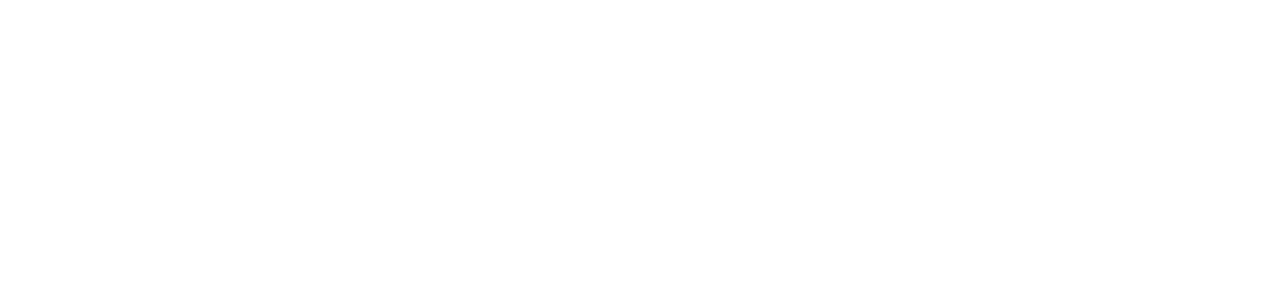
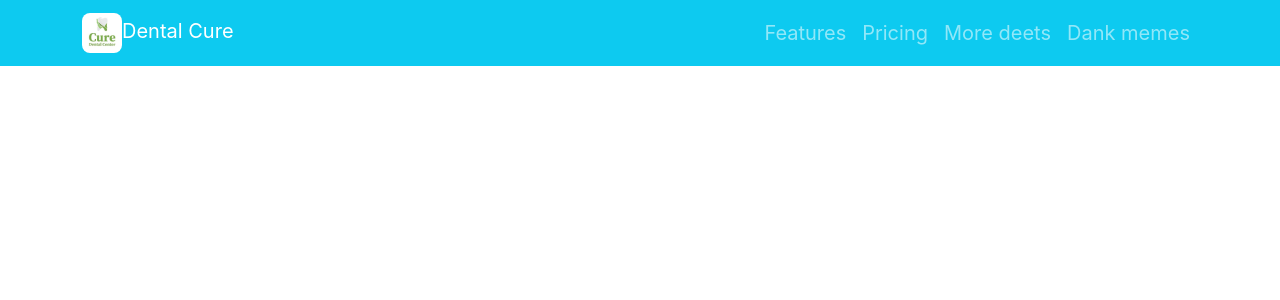
Before and after one commit to khaled39ab/Dental-Cure-Independent-Service-Provider, a React (Create React App) app: page / in a window 1280 px wide. Shown: the top 300 px of the page. Built offline with nearby package versions, Linux system fonts and the light colour scheme.

Commit message:
created header component

```diff
--- a/public/index.html
+++ b/public/index.html
@@ -1,15 +1,15 @@
 <!DOCTYPE html>
 <html lang="en">
+
 <head>
   <meta charset="utf-8" />
   <link rel="icon" href="%PUBLIC_URL%/favicon.ico" />
   <meta name="viewport" content="width=device-width, initial-scale=1" />
   <meta name="theme-color" content="#000000" />
-    <meta
-      name="description"
-      content="Web site created using create-react-app"
-    />
+  <meta name="description" content="Web site created using create-react-app" />
   <link rel="apple-touch-icon" href="%PUBLIC_URL%/logo192.png" />
+  <link rel="stylesheet" href="https://cdn.jsdelivr.net/npm/bootstrap@5.1.3/dist/css/bootstrap.min.css"
+    integrity="sha384-1BmE4kWBq78iYhFldvKuhfTAU6auU8tT94WrHftjDbrCEXSU1oBoqyl2QvZ6jIW3" crossorigin="anonymous" />
   <!--
       manifest.json provides metadata used when your web app is installed on a
       user's mobile device or desktop. See https://developers.google.com/web/fundamentals/web-app-manifest/
@@ -26,6 +26,7 @@
     -->
   <title>React App</title>
 </head>
+
 <body>
   <noscript>You need to enable JavaScript to run this app.</noscript>
   <div id="root"></div>
@@ -40,4 +41,5 @@
       To create a production bundle, use `npm run build` or `yarn build`.
     -->
 </body>
+
 </html>
--- a/src/App.js
+++ b/src/App.js
@@ -1,9 +1,10 @@
 import './App.css';
+import Header from './Pages/Shared/Header/Header';
 
 function App() {
   return (
-    <div className="App">
-
+    <div>
+     <Header></Header>
     </div>
   );
 }
--- /dev/null
+++ b/src/Pages/Shared/Header/Header.js
@@ -0,0 +1,29 @@
+import React from 'react';
+import { Navbar, Container, Nav } from 'react-bootstrap';
+import logo from '../../../images/logo.png'
+
+const Header = () => {
+    return (
+        <Navbar sticky='top' className='fs-5 fw-semibold text-white' collapseOnSelect expand="lg" bg="info" variant="dark">
+            <Container>
+                <Navbar.Brand href="#home">
+                    <img style={{borderRadius:'8px'}} src={logo} alt="" />
+                    <span>Dental Cure</span>
+                </Navbar.Brand>
+                <Navbar.Toggle aria-controls="responsive-navbar-nav" />
+                <Navbar.Collapse id="responsive-navbar-nav">
+                    <Nav className="me-auto">
+                    </Nav>
+                    <Nav>
+                        <Nav.Link href="#features">Features</Nav.Link>
+                        <Nav.Link href="#pricing">Pricing</Nav.Link>
+                        <Nav.Link href="#deets">More deets</Nav.Link>
+                        <Nav.Link href="#memes">Dank memes</Nav.Link>
+                    </Nav>
+                </Navbar.Collapse>
+            </Container>
+        </Navbar>
+    );
+};
+
+export default Header;
```
Also changed, not shown: src/Pages/Home/Home/Home.js (added, +11 -0 lines), src/images/logo-removebg-preview.png (added), src/images/logo.png (added). Lines whose indentation alone changed are shown as unchanged.
